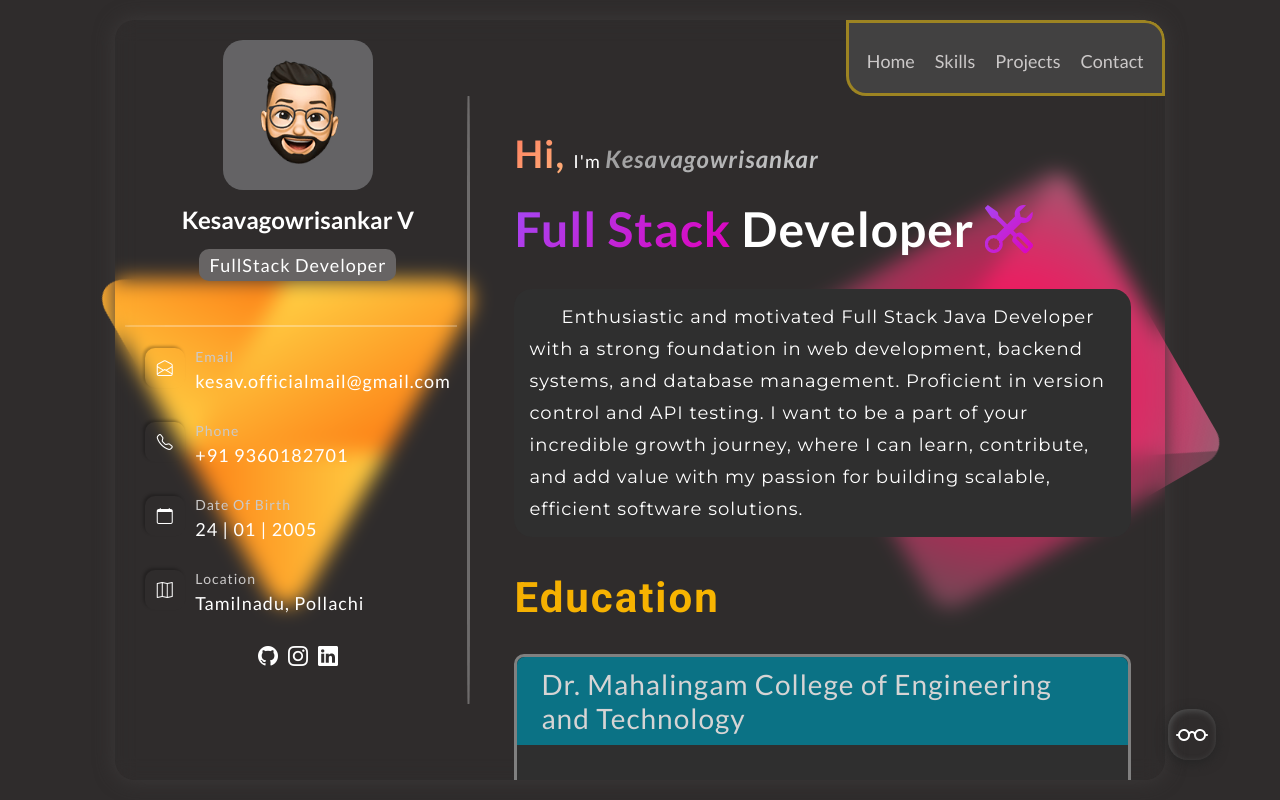
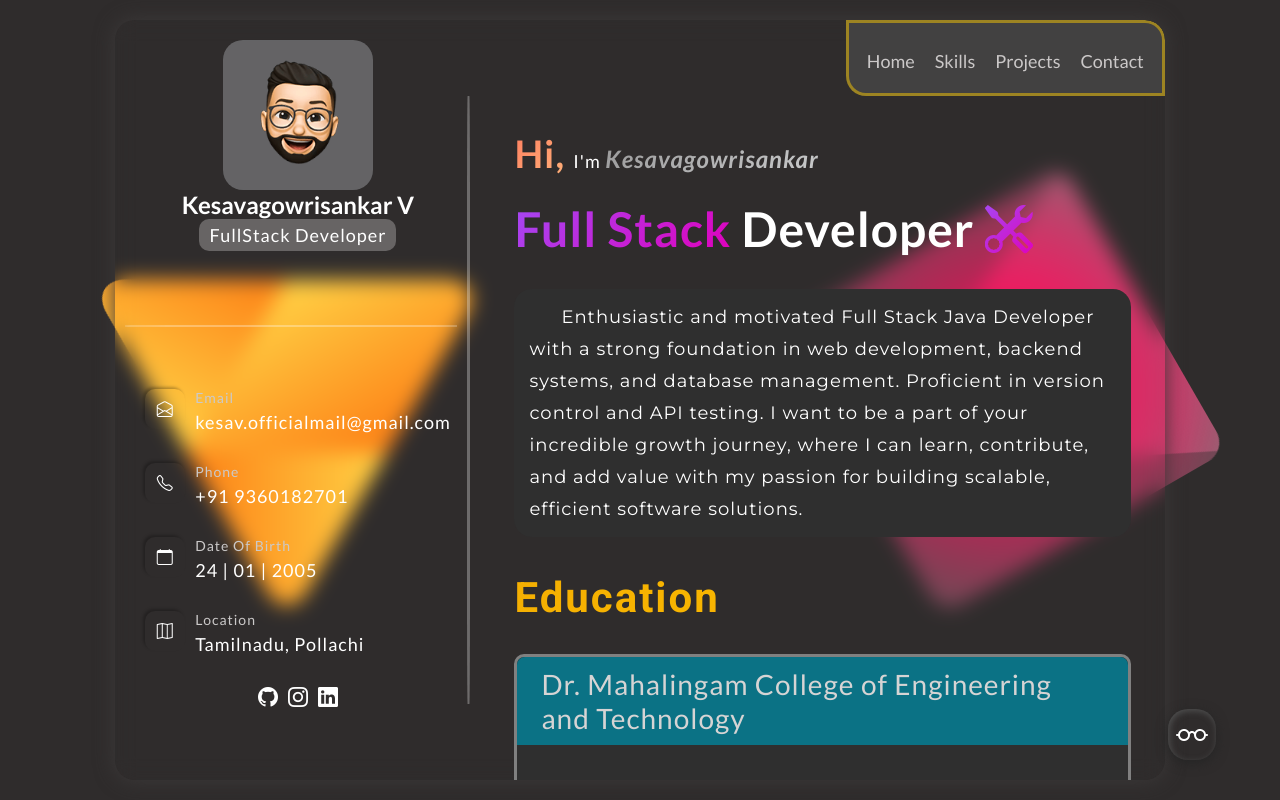
Before and after one commit to kesav-venkatesan/Portfolio, a plain HTML site: page index.html in a window 1280 px wide. Drawn offline with nearby package versions, Linux system fonts and the light colour scheme; a web font is replaced by a local one.

Commit message:
Update static.css

```diff
--- a/static.css
+++ b/static.css
@@ -30,6 +30,7 @@
     display: flex;
     flex-direction: column;
     align-items: center;
+    justify-content:center
     gap: 15px;
 
 }
@@ -72,6 +73,7 @@
     flex-direction: column;
     gap: 30px;
     padding: 20px;
+    justify-content:center
 }
 
 /* profile Details (PD) Content */
```
